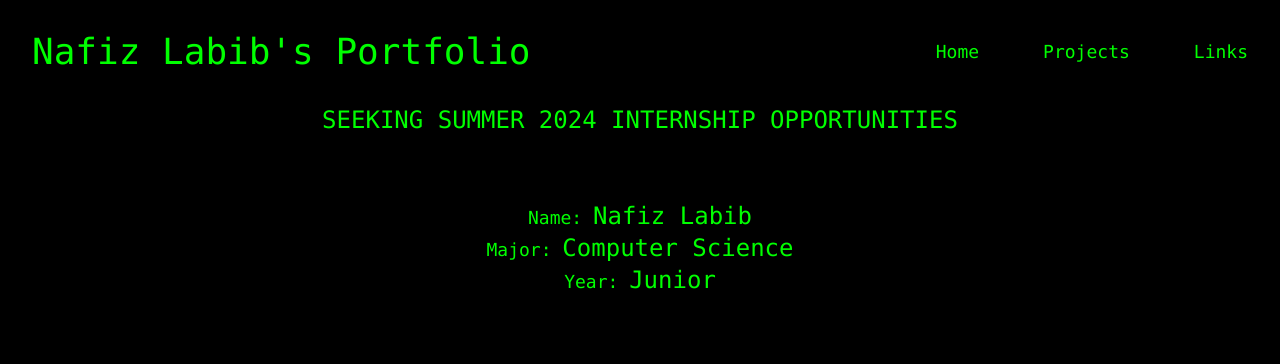
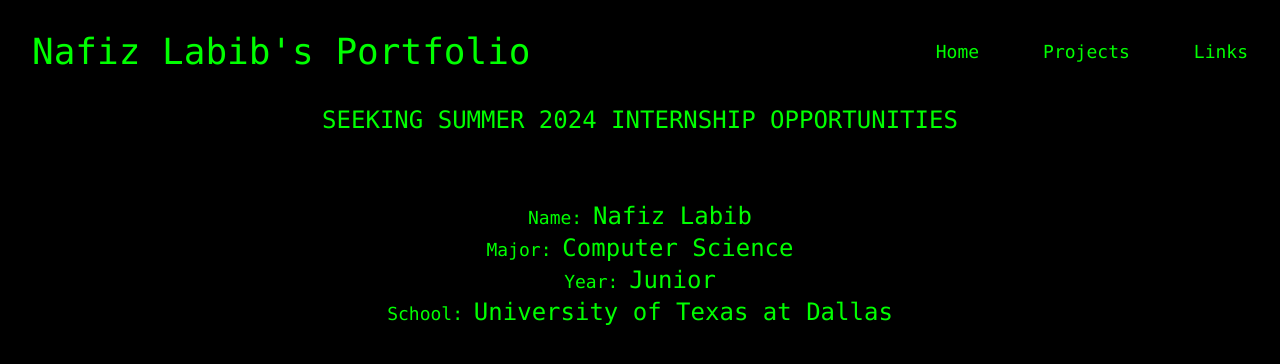
Before and after one commit to nafizzl/projects, a Flask app: page /home in a window 1280 px wide. Shown: the top 364 px of the page. Run offline with Flask 3, Linux system fonts and the light colour scheme.

Commit message:
checking git config

```diff
--- a/Web Portfolio/templates/homepage.html
+++ b/Web Portfolio/templates/homepage.html
@@ -24,6 +24,7 @@
         <p style="color: #0f0;" class="text-lg text-center font-mono">Name: <span class="text-2xl">Nafiz Labib</span></p>
         <p style="color: #0f0;" class="text-lg text-center font-mono">Major: <span class="text-2xl">Computer Science</span></p>
         <p style="color: #0f0;" class="text-lg text-center font-mono">Year: <span class="text-2xl">Junior</span></p>
+        <p style="color: #0f0;" class="text-lg text-center font-mono">School: <span class="text-2xl">University of Texas at Dallas</span></p>
     </div>
 </body>
 </html>
```
